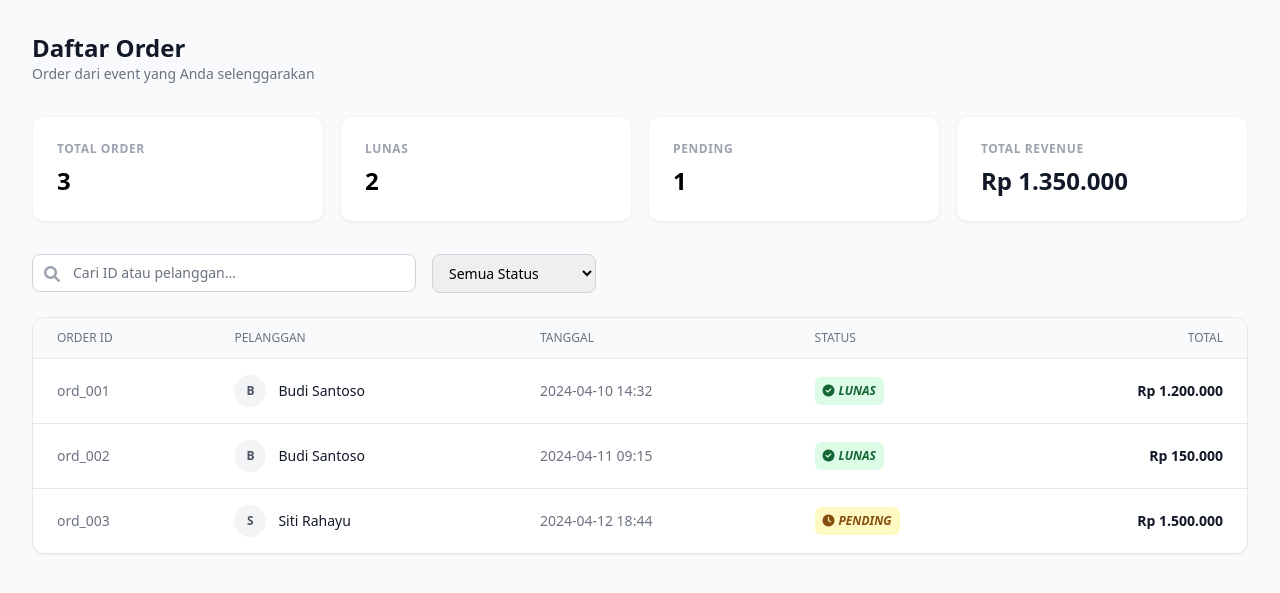
After one commit to NisriinaWakhdah/TK-E-MenjadiBasdut, a Django app: page /order/orders/organizer in a window 1280 px wide. The commit adds this page. Shown: the top 593 px of the page. Run offline with Django 5.2, Linux system fonts and the light colour scheme; some libraries are stand-ins or nearby versions.

Commit message:
Implememt FE for organizer's order list and refactor customer's

```diff
--- /dev/null
+++ b/order/templates/orders/organizer.html
@@ -0,0 +1,97 @@
+<!DOCTYPE html>
+<html lang="id">
+<head>
+    <meta charset="UTF-8">
+    <meta name="viewport" content="width=device-width, initial-scale=1.0">
+    <title>Daftar Order - Organizer</title>
+    <script src="https://cdn.tailwindcss.com"></script>
+    <link rel="stylesheet" href="https://cdnjs.cloudflare.com/ajax/libs/font-awesome/6.0.0/css/all.min.css">
+</head>
+<body class="bg-gray-50 p-8">
+
+    <div class="max-w-7xl mx-auto">
+        <div class="mb-8">
+            <h1 class="text-2xl font-bold text-gray-900">Daftar Order</h1>
+            <p class="text-gray-500 text-sm">Order dari event yang Anda selenggarakan</p>
+        </div>
+
+        <div class="grid grid-cols-1 md:grid-cols-4 gap-4 mb-8">
+            <div class="bg-white p-6 rounded-xl border border-gray-100 shadow-sm">
+                <p class="text-xs font-semibold text-gray-400 uppercase tracking-wider mb-2">Total Order</p>
+                <p class="text-2xl font-bold">{{ total_order }}</p>
+            </div>
+            <div class="bg-white p-6 rounded-xl border border-gray-100 shadow-sm">
+                <p class="text-xs font-semibold text-gray-400 uppercase tracking-wider mb-2">Lunas</p>
+                <p class="text-2xl font-bold">{{ lunas_count }}</p>
+            </div>
+            <div class="bg-white p-6 rounded-xl border border-gray-100 shadow-sm">
+                <p class="text-xs font-semibold text-gray-400 uppercase tracking-wider mb-2">Pending</p>
+                <p class="text-2xl font-bold">{{ pending_count }}</p>
+            </div>
+            <div class="bg-white p-6 rounded-xl border border-gray-100 shadow-sm">
+                <p class="text-xs font-semibold text-gray-400 uppercase tracking-wider mb-2">Total Revenue</p>
+                <p class="text-2xl font-bold text-gray-900">Rp {{ total_revenue }}</p>
+            </div>
+        </div>
+
+        <div class="flex flex-wrap gap-4 mb-6">
+            <div class="relative flex-grow max-w-sm">
+                <span class="absolute inset-y-0 left-0 pl-3 flex items-center text-gray-400">
+                    <i class="fas fa-search"></i>
+                </span>
+                <input type="text" class="block w-full pl-10 pr-3 py-2 border border-gray-300 rounded-lg leading-5 bg-white placeholder-gray-500 focus:outline-none focus:ring-1 focus:ring-blue-500 sm:text-sm" placeholder="Cari ID atau pelanggan...">
+            </div>
+            <select class="block pl-3 pr-10 py-2 text-base border-gray-300 focus:outline-none focus:ring-blue-500 focus:border-blue-500 sm:text-sm rounded-lg border">
+                <option>Semua Status</option>
+                <option>Lunas</option>
+                <option>Pending</option>
+            </select>
+        </div>
+
+        <div class="bg-white shadow-sm border border-gray-200 rounded-xl overflow-hidden">
+            <table class="min-w-full divide-y divide-gray-200">
+                <thead class="bg-gray-50">
+                    <tr>
+                        <th class="px-6 py-3 text-left text-xs font-medium text-gray-500 uppercase">Order ID</th>
+                        <th class="px-6 py-3 text-left text-xs font-medium text-gray-500 uppercase">Pelanggan</th>
+                        <th class="px-6 py-3 text-left text-xs font-medium text-gray-500 uppercase">Tanggal</th>
+                        <th class="px-6 py-3 text-left text-xs font-medium text-gray-500 uppercase">Status</th>
+                        <th class="px-6 py-3 text-right text-xs font-medium text-gray-500 uppercase">Total</th>
+                    </tr>
+                </thead>
+                <tbody class="bg-white divide-y divide-gray-200">
+                    {% for order in orders %}
+                    <tr class="hover:bg-gray-50 transition-colors">
+                        <td class="px-6 py-4 whitespace-nowrap text-sm text-gray-500">{{ order.order_id }}</td>
+                        <td class="px-6 py-4 whitespace-nowrap">
+                            <div class="flex items-center">
+                                <div class="h-8 w-8 rounded-full bg-gray-100 flex items-center justify-center text-xs font-bold text-gray-600 mr-3">
+                                    {{ order.pelanggan|slice:":1" }}
+                                </div>
+                                <div class="text-sm font-medium text-gray-900">{{ order.pelanggan }}</div>
+                            </div>
+                        </td>
+                        <td class="px-6 py-4 whitespace-nowrap text-sm text-gray-500">{{ order.tanggal }}</td>
+                        <td class="px-6 py-4 whitespace-nowrap">
+                            {% if order.status == 'LUNAS' %}
+                            <span class="px-2 py-1 inline-flex text-xs leading-5 font-semibold rounded-md bg-green-100 text-green-800 italic">
+                                <i class="fas fa-check-circle mr-1 mt-1"></i> LUNAS
+                            </span>
+                            {% else %}
+                            <span class="px-2 py-1 inline-flex text-xs leading-5 font-semibold rounded-md bg-yellow-100 text-yellow-800 italic">
+                                <i class="fas fa-clock mr-1 mt-1"></i> PENDING
+                            </span>
+                            {% endif %}
+                        </td>
+                        <td class="px-6 py-4 whitespace-nowrap text-sm text-right font-bold text-gray-900">
+                            Rp {{ order.total }}
+                        </td>
+                    </tr>
+                    {% endfor %}
+                </tbody>
+            </table>
+        </div>
+    </div>
+
+</body>
+</html>
--- a/order/urls.py
+++ b/order/urls.py
@@ -3,5 +3,6 @@ from .import views
 
 urlpatterns = [
     path('checkout/customer', views.checkout_view, name='checkout'),
-    path('orders/customer', views.orders_view, name='orders'),
+    path('orders/customer', views.customer_orders_view, name='orders-customer'),
+    path('orders/organizer', views.organizer_orders_view, name='orders-organizer'),
 ]
--- a/order/views.py
+++ b/order/views.py
@@ -2,6 +2,8 @@ from django.shortcuts import render
 
 # These are temporary dummy views to support front-end implementation
 def checkout_view(request):
+
+    # Dummy data
     seats = ["A1", "A2", "A3", "A4", "A5", "B1", "B2", "B3", "B4", "B5", "C1", "C2"]
 
     context = {
@@ -13,7 +15,7 @@ def checkout_view(request):
     }
     return render(request, 'checkout/customer_checkout.html', context)
 
-def orders_view(request):
+def customer_orders_view(request):
 
     # Data dummy untuk simulasi database
     orders = [
@@ -43,4 +45,21 @@ def orders_view(request):
 
     return render(request, 'orders/customer.html', context)
 
-# salah branch
+def organizer_orders_view(request):
+
+    #Dummy data
+    orders = [
+        {'order_id': 'ord_001', 'pelanggan': 'Budi Santoso', 'tanggal': '2024-04-10 14:32', 'status': 'LUNAS', 'total': '1.200.000'},
+        {'order_id': 'ord_002', 'pelanggan': 'Budi Santoso', 'tanggal': '2024-04-11 09:15', 'status': 'LUNAS', 'total': '150.000'},
+        {'order_id': 'ord_003', 'pelanggan': 'Siti Rahayu', 'tanggal': '2024-04-12 18:44', 'status': 'PENDING', 'total': '1.500.000'},
+    ]
+
+    context = {
+        'orders': orders,
+        'total_order': 3,
+        'lunas_count': 2,
+        'pending_count': 1,
+        'total_revenue': '1.350.000',
+        'title': 'Dashboard Organizer - Daftar Order'
+    }
+    return render(request, 'orders/organizer.html', context)
```
Also changed, not shown: order/templates/orders/customer.html (+10 -15 lines).
